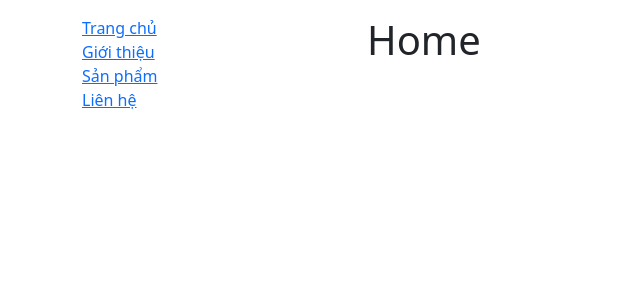
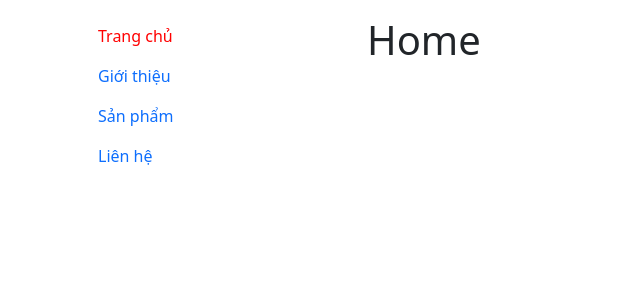
Before and after one commit to hoanganit19/unicode_online_reactjs06, a React (Vite) app: page / in a window 1280 px wide. Shown: the top 300 px of the page, without its empty margins (0-640 px from the left). Built offline with nearby package versions, Linux system fonts and the light colour scheme.

Commit message:
React Router DOM 02

```diff
--- /dev/null
+++ b/src/assets/style.css
@@ -0,0 +1,3 @@
+.active a {
+  color: red !important;
+}
--- a/src/components/Menu.jsx
+++ b/src/components/Menu.jsx
@@ -1,19 +1,37 @@
-import { Link } from "react-router-dom";
+import { Link, NavLink, useMatch, useResolvedPath } from "react-router-dom";
+import "../assets/style.css";
 export default function Menu() {
+  // const navLinkClass = ({ isActive }) => {
+  //   return isActive ? "nav-link current" : "nav-link";
+  // };
+  // const navLinkStyle = ({ isActive }) => {
+  //   return isActive
+  //     ? {
+  //         color: "red",
+  //         background: "yellow",
+  //       }
+  //     : {};
+  // };
+  const CustomLink = ({ href, children, ...props }) => {
+    const resolved = useResolvedPath(href);
+    const match = useMatch({ path: resolved.pathname });
+
+    return (
+      <li className={`nav-item ${match ? "active" : ""}`}>
+        <Link to={href} className={`nav-link`} {...props}>
+          {children}
+        </Link>
+      </li>
+    );
+  };
   return (
     <ul className="nav flex-column">
-      <li>
-        <Link to="/">Trang chủ</Link>
-      </li>
-      <li>
-        <Link to="/gioi-thieu">Giới thiệu</Link>
-      </li>
-      <li>
-        <Link to="/san-pham">Sản phẩm</Link>
-      </li>
-      <li>
-        <Link to="/lien-he">Liên hệ</Link>
-      </li>
+      <CustomLink href="/">Trang chủ</CustomLink>
+      <CustomLink href="/gioi-thieu">Giới thiệu</CustomLink>
+      <CustomLink href="/san-pham?filter=abc">Sản phẩm</CustomLink>
+      <CustomLink href="/lien-he" target="_blank">
+        Liên hệ
+      </CustomLink>
     </ul>
   );
 }
```
Also changed, not shown: .eslintrc.cjs (deleted).
